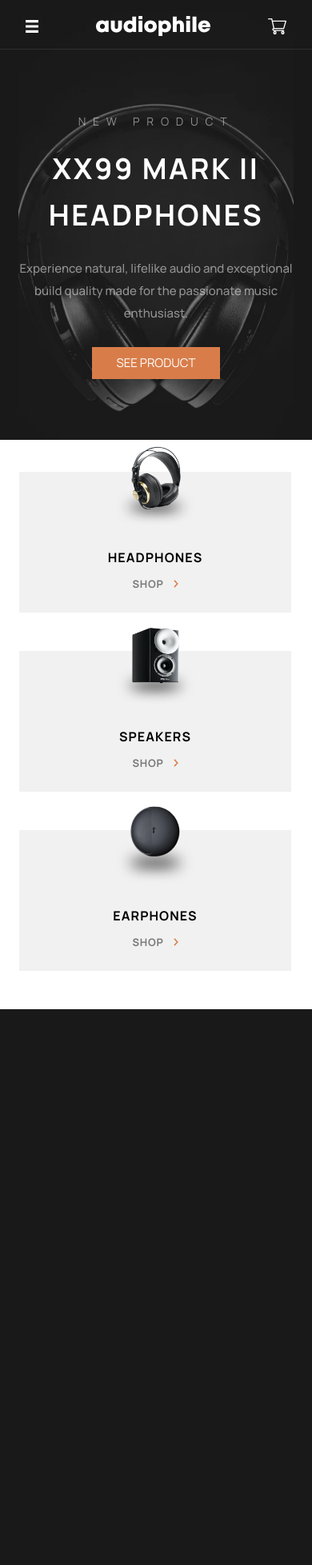
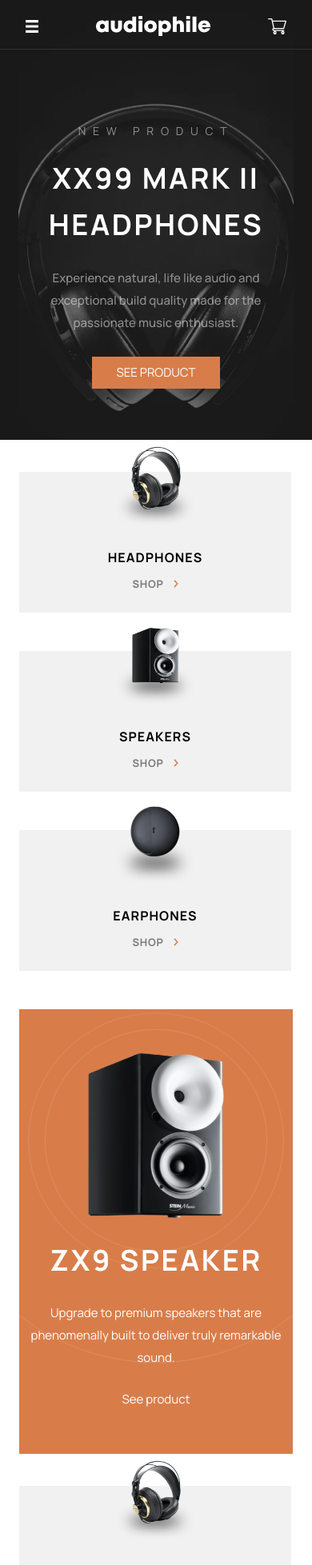
Before and after one commit to itsbilalk/audiophile, a Next.js app: page / in a window 390 px wide. Shown: the top 1957 px of the page at 80% size. Before the commit the page ends 1262 px from the top, so only its background shows below. Built offline with nearby package versions, Linux system fonts and the light colour scheme.

Commit message:
feature: implemented mobile basic layout for the speaker product info banner

```diff
--- a/src/app/page.tsx
+++ b/src/app/page.tsx
@@ -1,6 +1,8 @@
 import Header from "@/components/Header/Header";
 
 import { Categories } from "@/components/Categories/Categories";
+import Image from "next/image";
+import speaker from "../../public/home/mobile/image-speaker-zx9.png";
 
 export default function Home() {
   return (
@@ -8,15 +10,15 @@ export default function Home() {
       <div className="min-h-screen md:w-full text-[var(--colour-white)]">
         <div className=" flex flex-col bg-contain bg-no-repeat bg-[url(../../public/home/mobile/image-header.jpg)] md:bg-[url(../../public/home/tablet/image-header.jpg)]  xl:bg-[url(../../public/home/desktop/image-hero.jpg)] min-h-[550px]  bg-center">
           <Header />
-          <div className="flex flex-col md:w-94.5 justify-center items-center m-auto text-center xl:ml-[23%] ">
-            <p className="tracking-[0.625em] uppercase text-[#ffffff80] text-[0.875rem]">
+          <div className="flex flex-col md:w-94.5 justify-center items-center xl:items-start m-auto text-center xl:ml-[23%] ">
+            <p className="tracking-[0.625em] uppercase text-[#ffffff80] text-[0.875rem] xl:mr-auto pt-6">
               new product
             </p>
-            <h1 className="font-bold text-[2.25rem] tracking-[0.072em] leading-14.5 uppercase mt-4 md:text-[3.5rem] ">
+            <h1 className="font-bold text-[2.25rem] tracking-[0.072em] leading-14.5 uppercase mt-4 md:text-[3.5rem] xl:text-start">
               xx99 mark II headphones
             </h1>
-            <p className="mt-6 text-[0.938rem] text-center ml-6 mr-6 text-[#ffffff80] font-medium md:w-87">
-              Experience natural, lifelike audio and exceptional build quality
+            <p className="mt-6 text-[0.938rem] text-center xl:text-start ml-6 xl:ml-0 mr-6 text-[#ffffff80] font-medium md:w-87 wrap-break-word pr-7 pl-7 md:pl-0 md:pr-0">
+              Experience natural, life like audio and exceptional build quality
               made for the passionate music enthusiast.
             </p>
             <button className="mt-7 uppercase w-40 h-10 bg-[var(--colour-dark-orange)] hover:bg-[var(--colour-light-orange)] cursor-pointer">
@@ -24,7 +26,22 @@ export default function Home() {
             </button>
           </div>
         </div>
-        <div className="flex  justify-center bg-[var(--colour-white)] align-middle">
+        <div className="flex flex-col justify-center bg-[var(--colour-white)] align-middle ">
+          <Categories />
+          <div className="bg-[var(--colour-dark-orange)]  bg-[50%_-7.125rem] bg-cover ml-6 mr-6 bg-[url(../../public/home/desktop/pattern-circles.svg)] bg-no-repeat text-center">
+            <Image
+              src={speaker}
+              alt="image of the zx9 speaker"
+              className="h-52 w-43 ml-auto mr-auto mt-13.5"
+            />
+            <h2 className="h3 uppercase mt-8 ml-6 mr-6">zx9 speaker</h2>
+            <p className="mt-8">
+              Upgrade to premium speakers that are phenomenally built to deliver
+              truly remarkable sound.
+            </p>
+            <button className="mb-13.5 mt-6">See product</button>
+          </div>
+
           <Categories />
         </div>
       </div>
--- a/src/components/Categories/Categories.tsx
+++ b/src/components/Categories/Categories.tsx
@@ -17,13 +17,13 @@ export const Categories = () => {
       {categories.map(
         (eachCategory: { title: string; path: StaticImageData }) => (
           <div
-            className="bg-[var(--colour-dark-grey)] border-r-2  ml-6 mr-6 mb-12 self flex-col text-center pb-5.5 md:w-2xl md:mt-24 md:mb-24"
+            className="bg-[var(--colour-dark-grey)] border-r-2  ml-6 mr-6 mb-12 self flex-col text-center pb-5.5 md:w-2xl md:mt-24 md:mb-24 xl:max-w-88 "
             key={eachCategory.title}
           >
             <Image
               src={eachCategory.path}
               alt={`${eachCategory.title} category picture`}
-              className="w-29 h-26 ml-auto mr-auto relative top-[-2rem]"
+              className="w-29 h-26 xl:w-30 xl:h-30 ml-auto mr-auto relative top-[-2rem]"
             />
             <p className="uppercase font-bold leading-1.5 text-black text-[1rem] tracking-[0.067em]">
               {eachCategory.title}
```
